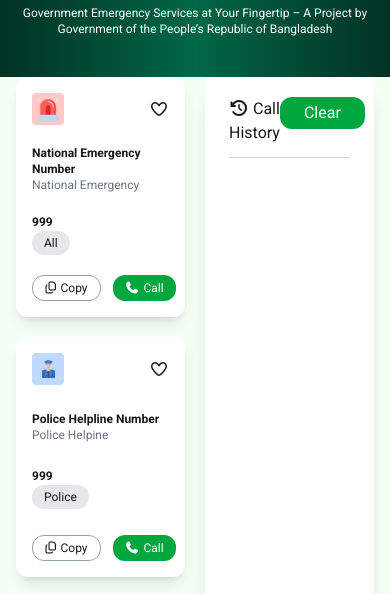
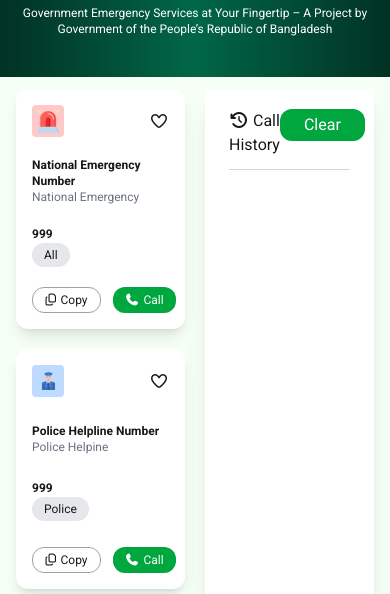
Before and after one commit to shalehNetDev/B12-A5-Emergency-Hotline, a plain HTML site: page index.html in a window 390 px wide. Shown: the part 199-793 px from the top of the page. Drawn offline with nearby package versions, Linux system fonts and the light colour scheme.

Commit message:
css updated for responsive

```diff
--- a/index.html
+++ b/index.html
@@ -44,7 +44,7 @@
 
         <!-- card section -->
 
-     <section class="grid grid-cols-2 gap-5 xl:grid-cols-4 xl:grid-rows-3 xl:gap-8 xl:p-10 xl:mx-28 mx-4">
+     <section class="grid grid-cols-2 gap-5 pt-3 py-3 xl:grid-cols-4 xl:grid-rows-3 xl:gap-8 xl:p-10 xl:mx-28 mx-4">
         <div class="grid grid-cols-1 xl:grid-cols-3 xl:col-span-3 xl:row-span-3 gap-5 xl:gap-8">
             <div class="card bg-white shadow-lg rounded-xl p-4 h-60 md:p-6 md:h-72 flex flex-col justify-between">
                 <div class="flex items-center justify-between">
```
